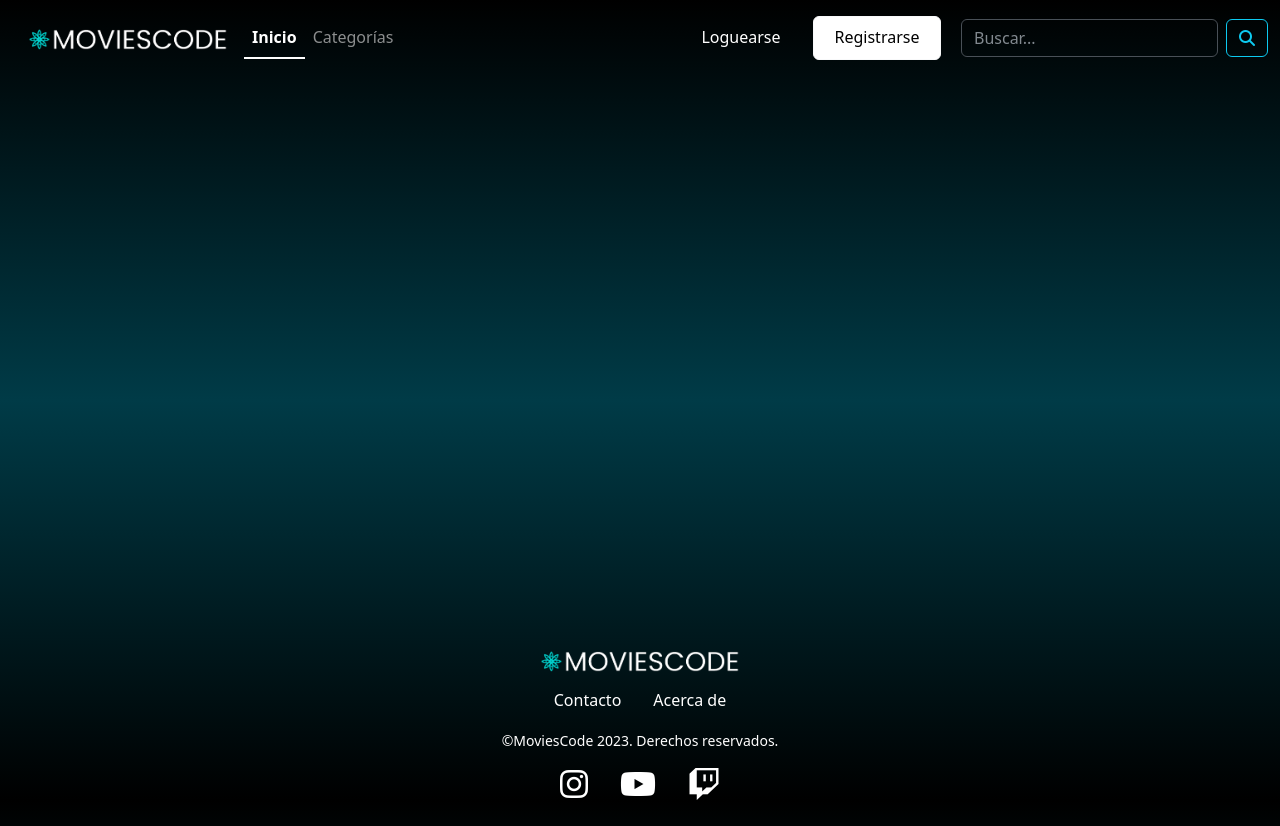
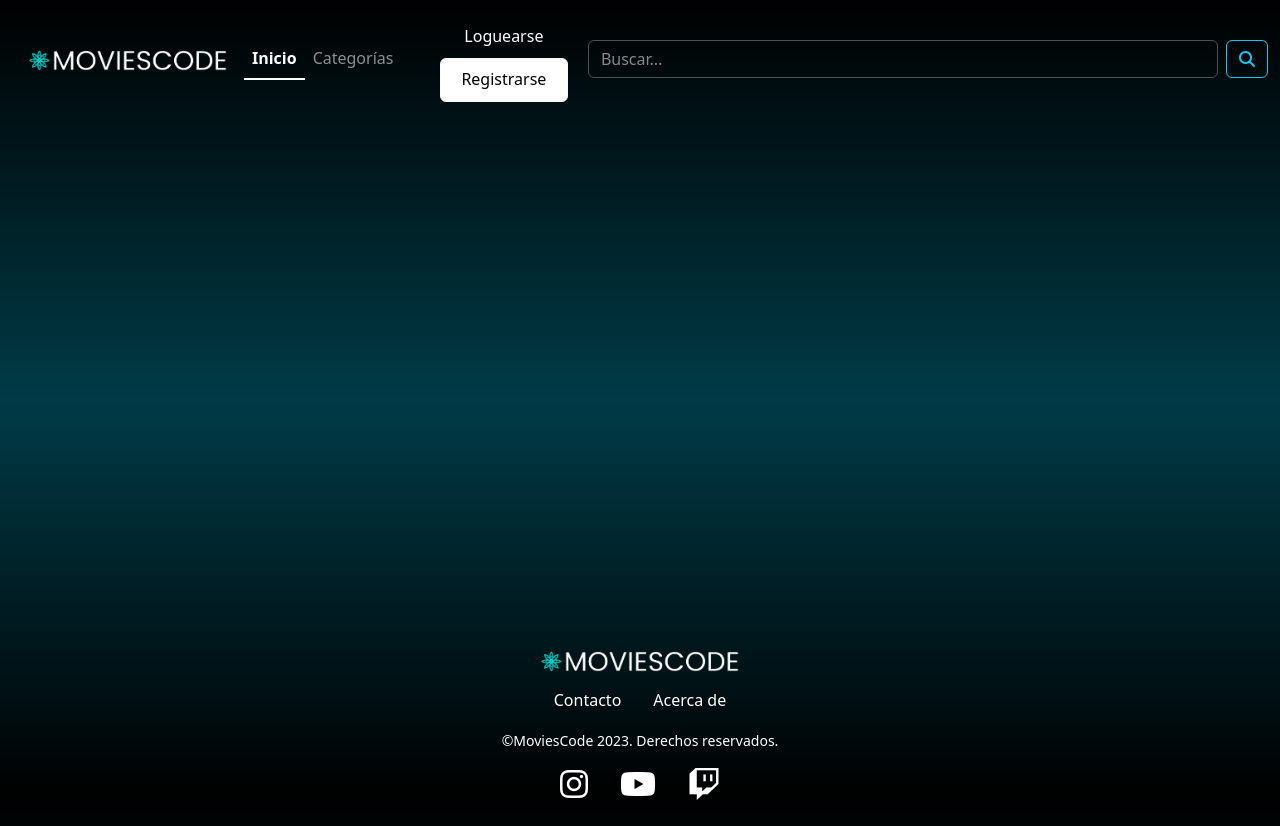
Before and after one commit to LuciusTCF/moviescode, a plain HTML site: page index.html in a window 1280 px wide. Drawn offline with nearby package versions, Linux system fonts and the light colour scheme.

Commit message:
primer commit

```diff
--- a/index.html
+++ b/index.html
@@ -78,7 +78,6 @@
                 </li>
               </ul>
             </div>
-            <form class="d-flex justify" role="search">
               <input
                 class="form-control me-2 bg-transparent"
                 type="search"
```
